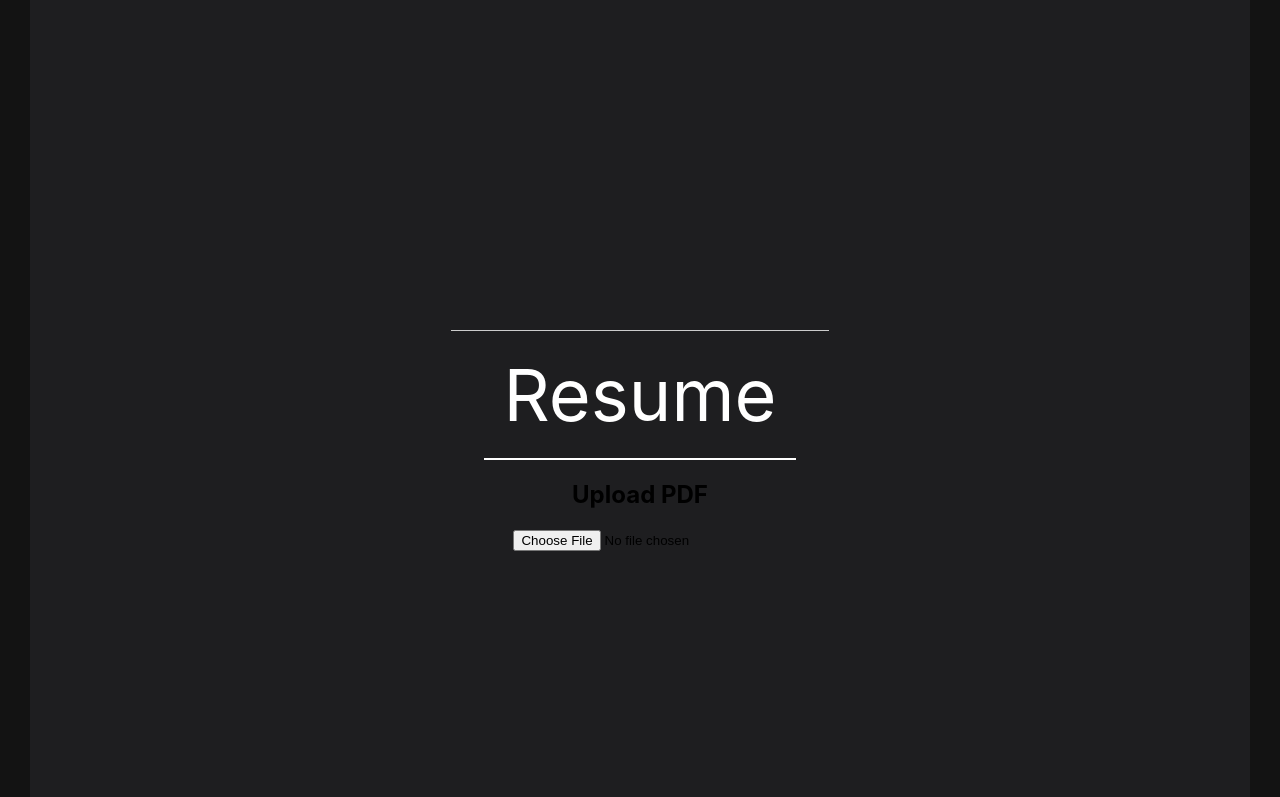
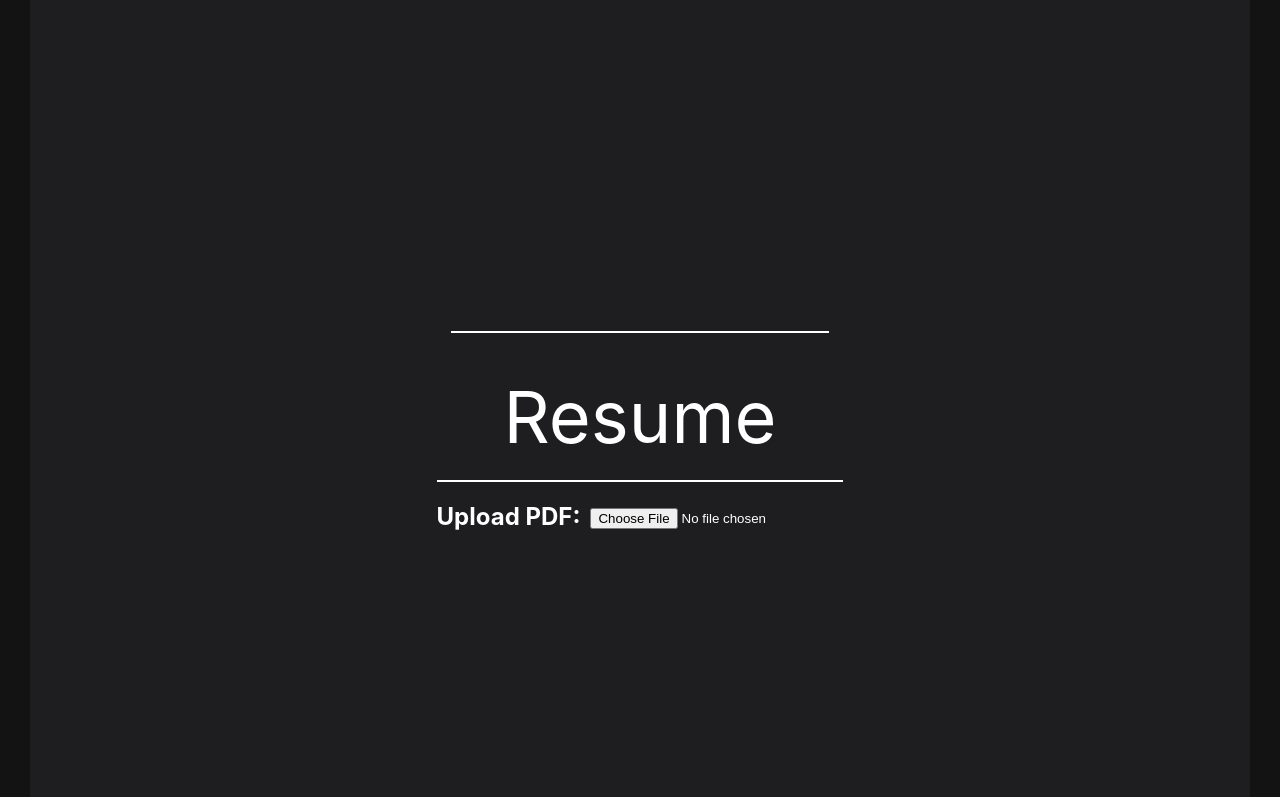
Before and after one commit to Makhafagy/Career-Clique, a React (Create React App) app in the folder frontend/: page /dashboard in a window 1280 px wide. Shown: the part 2000-2797 px from the top of the page. Built offline with nearby package versions, Linux system fonts and the light colour scheme.

Commit message:
Styling improvements to dashboard tabs

```diff
--- a/frontend/src/components/dashboard/Education.css
+++ b/frontend/src/components/dashboard/Education.css
@@ -3,7 +3,8 @@
   min-height: 1000px; /* Maintain minimum height */
   max-width: 1200px; /* Limit the width */
   position: relative;
-  border-bottom: 1px solid #ccc; /* Add border line at the bottom */
+  border-bottom: 2px solid #fff; /* Add border line at the bottom */
+  margin-bottom: 20px;
 }
 
 .education-section .title {
--- a/frontend/src/components/dashboard/Resume.css
+++ b/frontend/src/components/dashboard/Resume.css
@@ -1,14 +1,46 @@
 .resume-section {
+    position: relative;
     text-align: center;
     max-width: 1200px;
     min-height: 1000px;
-    position: relative;
-    border-bottom: 1px solid #ccc; /* Add border line at the bottom */
+    border-bottom: 2px solid #fff; /* Add border line at the bottom */
+  }
+
+  .upload-container {
+    margin-top: 20px;
+  }
+
+  .upload-container h2 {
+    color: #fff; /* Change color of Upload PDF */
+    margin-bottom: 20px;
+  }
+
+  .upload-container input[type="file"] {
+    display: inline-block;
+    vertical-align: middle;
+    margin-left: 10px;
   }
 
   .resume-content {
-    background-color: rgb(52, 53, 53);
-    border-radius: 10px;
-    padding: 20px;
-    width: 1000px;
+      background-color: rgb(52, 53, 53);
+      border-radius: 10px;
+      padding: 20px;
+      width: 1000px;
+      margin-bottom: 110px;
+    }
+
+  .resume-content h3 {
+    margin-bottom: 10px;
   }
+
+  .resume-content iframe {
+    width: 100%;
+    height: 800px;
+    border: 1px solid #fff;
+    border-radius: 5px;
+  }
+
+  .upload-container span {
+    display: inline-block;
+    vertical-align: middle;
+  }
--- a/frontend/src/components/dashboard/Resume.js
+++ b/frontend/src/components/dashboard/Resume.js
@@ -1,4 +1,4 @@
-import React, { useState, useEffect, forwardRef } from 'react'
+import React, { useState, forwardRef } from 'react'
 import './Resume.css'
 
 const Resume = forwardRef((props, ref) => {
@@ -10,15 +10,19 @@ const Resume = forwardRef((props, ref) => {
   }
 
   return (
-    <div ref={ref} div className='resume-section'>
+    <div ref={ref} className='resume-section'>
       <div className='dashboard-title'>Resume</div>
-      <h2>Upload PDF</h2>
-      <input type='file' onChange={handleFileChange} accept='.pdf' />
+      <div className='upload-container'>
+        <h2>
+          Upload PDF:
+          <input type='file' onChange={handleFileChange} accept='.pdf' />
+        </h2>
+      </div>
 
       {selectedFile && (
         <div className='resume-content'>
           <h3>PDF Preview:</h3>
-          <iframe src={URL.createObjectURL(selectedFile)} style={{ width: '100%', height: '800px' }} title='resume-title'></iframe>
+          <iframe src={URL.createObjectURL(selectedFile)} title='resume-title'></iframe>
         </div>
       )}
     </div>
--- a/frontend/src/components/dashboard/Summary.css
+++ b/frontend/src/components/dashboard/Summary.css
@@ -3,7 +3,7 @@
     max-width: 1200px;
     min-height: 1000px;
     position: relative;
-    border-bottom: 1px solid #ccc; /* Add border line at the bottom */
+    border-bottom: 2px solid #fff; /* Add border line at the bottom */
   }
   .edit-summary-button {
     position: relative;
```
